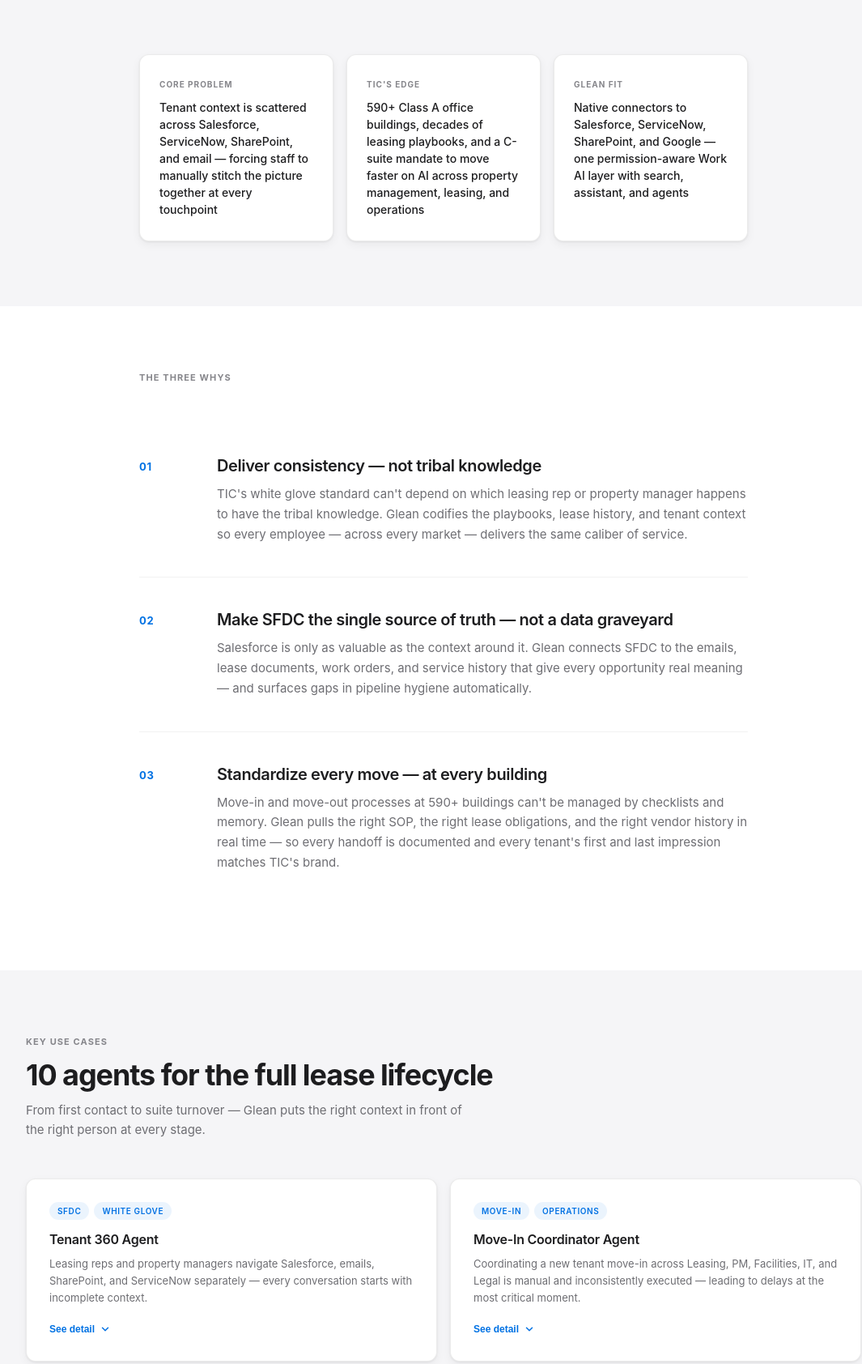
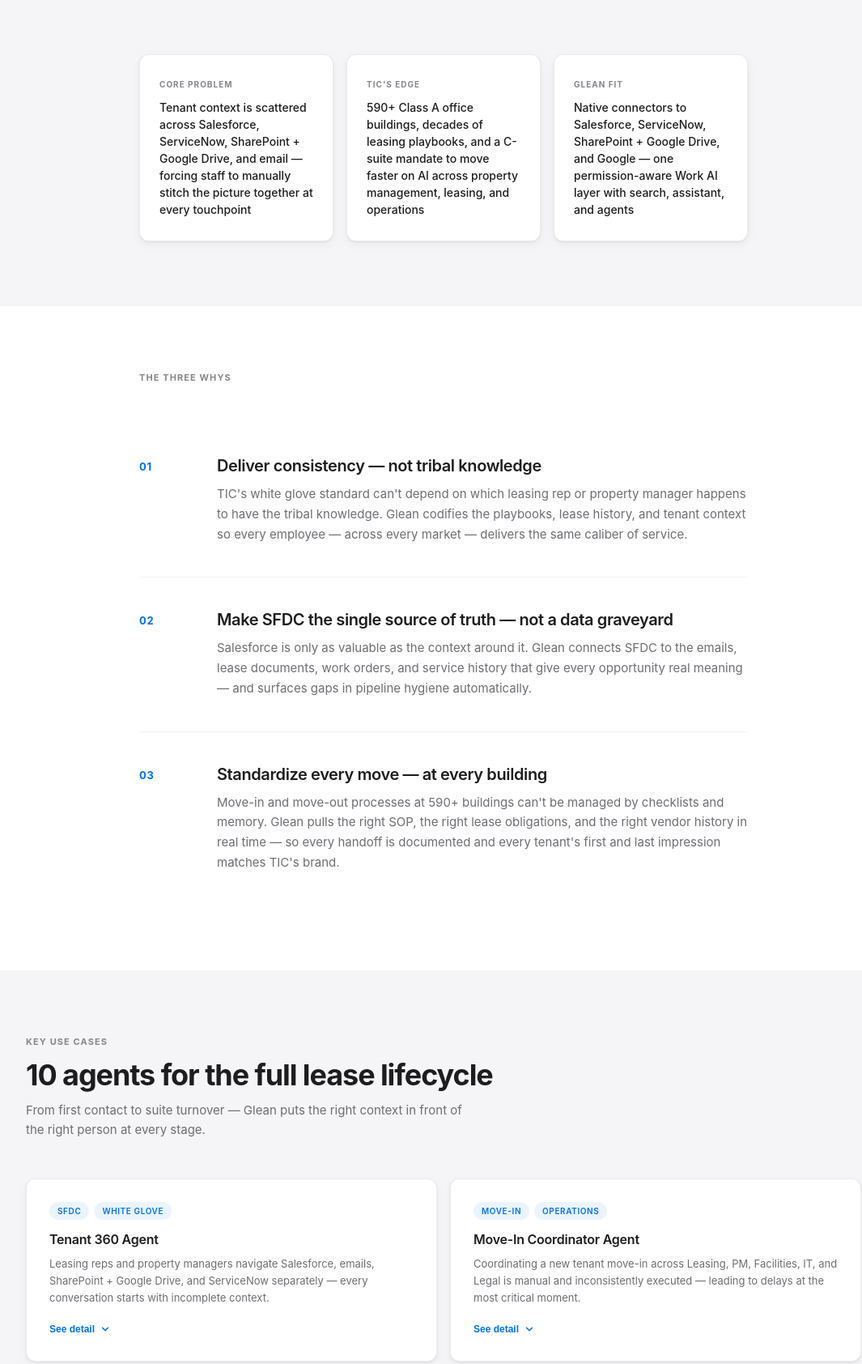
Before and after one commit to alexdorani-bit/irvine-company-glean-pov, a plain HTML site: page index.html in a window 1280 px wide. Shown: the part 480-2164 px from the top of the page at 81% size, without its empty margins (92-1157 px from the left). Drawn offline with Linux system fonts and the light colour scheme.

Commit message:
Update SharePoint references to include Google Drive

```diff
--- a/index.html
+++ b/index.html
@@ -127,9 +127,9 @@
     <p class="hero-sub">Turn fragmented tenant data, SOPs, and lease history into a unified, permission-aware layer — so every team delivers a white glove experience at every moment of the lease lifecycle.</p>
   </div>
   <div class="callouts">
-    <div class="callout"><div class="callout-label">Core Problem</div><div class="callout-text">Tenant context is scattered across Salesforce, ServiceNow, SharePoint, and email — forcing staff to manually stitch the picture together at every touchpoint</div></div>
+    <div class="callout"><div class="callout-label">Core Problem</div><div class="callout-text">Tenant context is scattered across Salesforce, ServiceNow, SharePoint + Google Drive, and email — forcing staff to manually stitch the picture together at every touchpoint</div></div>
     <div class="callout"><div class="callout-label">TIC's Edge</div><div class="callout-text">590+ Class A office buildings, decades of leasing playbooks, and a C-suite mandate to move faster on AI across property management, leasing, and operations</div></div>
-    <div class="callout"><div class="callout-label">Glean Fit</div><div class="callout-text">Native connectors to Salesforce, ServiceNow, SharePoint, and Google — one permission-aware Work AI layer with search, assistant, and agents</div></div>
+    <div class="callout"><div class="callout-label">Glean Fit</div><div class="callout-text">Native connectors to Salesforce, ServiceNow, SharePoint + Google Drive, and Google — one permission-aware Work AI layer with search, assistant, and agents</div></div>
   </div>
 </div>
 <div id="why" style="background:var(--bg-card)">
@@ -150,16 +150,16 @@
       <p>From first contact to suite turnover — Glean puts the right context in front of the right person at every stage.</p>
     </div>
     <div class="use-cases-grid">
-      <div class="uc-card"><div class="uc-tags"><span class="uc-tag">SFDC</span><span class="uc-tag">White Glove</span></div><h3>Tenant 360 Agent</h3><div class="uc-problem">Leasing reps and property managers navigate Salesforce, emails, SharePoint, and ServiceNow separately — every conversation starts with incomplete context.</div><button class="uc-expand-btn" onclick="toggleUC(this)">See detail <svg xmlns="http://www.w3.org/2000/svg" width="14" height="14" viewBox="0 0 24 24" fill="none" stroke="currentColor" stroke-width="2.5" stroke-linecap="round" stroke-linejoin="round"><polyline points="6 9 12 15 18 9"/></svg></button><div class="uc-detail"><div class="uc-detail-section"><div class="uc-detail-label">Glean's Solution</div><div class="uc-detail-text">Pulls a consolidated real-time tenant profile on demand. Ask "What's the status on XYZ Corp's renewal at Spectrum Terrace?" — surfaces SFDC opportunity stage, last email, open work orders, lease expiration, TI allowances, and SharePoint LOIs.</div></div><div class="uc-detail-section"><div class="uc-detail-label">Outcome</div><ul><li>Every call starts with full context</li><li>SFDC data gaps surfaced automatically</li><li>White glove experience delivered consistently</li></ul></div></div></div>
+      <div class="uc-card"><div class="uc-tags"><span class="uc-tag">SFDC</span><span class="uc-tag">White Glove</span></div><h3>Tenant 360 Agent</h3><div class="uc-problem">Leasing reps and property managers navigate Salesforce, emails, SharePoint + Google Drive, and ServiceNow separately — every conversation starts with incomplete context.</div><button class="uc-expand-btn" onclick="toggleUC(this)">See detail <svg xmlns="http://www.w3.org/2000/svg" width="14" height="14" viewBox="0 0 24 24" fill="none" stroke="currentColor" stroke-width="2.5" stroke-linecap="round" stroke-linejoin="round"><polyline points="6 9 12 15 18 9"/></svg></button><div class="uc-detail"><div class="uc-detail-section"><div class="uc-detail-label">Glean's Solution</div><div class="uc-detail-text">Pulls a consolidated real-time tenant profile on demand. Ask "What's the status on XYZ Corp's renewal at Spectrum Terrace?" — surfaces SFDC opportunity stage, last email, open work orders, lease expiration, TI allowances, and SharePoint + Google Drive LOIs.</div></div><div class="uc-detail-section"><div class="uc-detail-label">Outcome</div><ul><li>Every call starts with full context</li><li>SFDC data gaps surfaced automatically</li><li>White glove experience delivered consistently</li></ul></div></div></div>
       <div class="uc-card"><div class="uc-tags"><span class="uc-tag">Move-In</span><span class="uc-tag">Operations</span></div><h3>Move-In Coordinator Agent</h3><div class="uc-problem">Coordinating a new tenant move-in across Leasing, PM, Facilities, IT, and Legal is manual and inconsistently executed — leading to delays at the most critical moment.</div><button class="uc-expand-btn" onclick="toggleUC(this)">See detail <svg xmlns="http://www.w3.org/2000/svg" width="14" height="14" viewBox="0 0 24 24" fill="none" stroke="currentColor" stroke-width="2.5" stroke-linecap="round" stroke-linejoin="round"><polyline points="6 9 12 15 18 9"/></svg></button><div class="uc-detail"><div class="uc-detail-section"><div class="uc-detail-label">Glean's Solution</div><div class="uc-detail-text">Triggered on lease execution in SFDC — generates a property-specific move-in checklist, notifies the right teams, drafts the welcome communication in TIC brand voice, and answers staff questions like "What's the HVAC commissioning process for 19900 MacArthur?"</div></div><div class="uc-detail-section"><div class="uc-detail-label">Outcome</div><ul><li>Standardized white glove onboarding at every property</li><li>Fewer missed steps in the first 30 days</li><li>Coordinators manage more move-ins with less effort</li></ul></div></div></div>
       <div class="uc-card"><div class="uc-tags"><span class="uc-tag">Move-Out</span><span class="uc-tag">CapEx</span></div><h3>Move-Out &amp; Suite Turnover Agent</h3><div class="uc-problem">When a tenant vacates, TIC must manage lease-end obligations, deposit reconciliation, inspections, and vendor scheduling — all manually across disconnected systems.</div><button class="uc-expand-btn" onclick="toggleUC(this)">See detail <svg xmlns="http://www.w3.org/2000/svg" width="14" height="14" viewBox="0 0 24 24" fill="none" stroke="currentColor" stroke-width="2.5" stroke-linecap="round" stroke-linejoin="round"><polyline points="6 9 12 15 18 9"/></svg></button><div class="uc-detail"><div class="uc-detail-section"><div class="uc-detail-label">Glean's Solution</div><div class="uc-detail-text">Triggered by lease expiration in SFDC — pulls lease-end obligations, generates a turnover checklist with vendor RFQ templates, surfaces the full ServiceNow work order history, and auto-drafts the security deposit reconciliation for Legal.</div></div><div class="uc-detail-section"><div class="uc-detail-label">Outcome</div><ul><li>Faster suite-to-market time post-vacancy</li><li>Consistent documentation protects TIC in disputes</li><li>PMs manage the process — not the paperwork</li></ul></div></div></div>
       <div class="uc-card"><div class="uc-tags"><span class="uc-tag">Customer Journey</span><span class="uc-tag">SFDC</span></div><h3>Lease Lifecycle Interaction Agent</h3><div class="uc-problem">Over a multi-year lease, a tenant interacts with TIC across leasing, PM, billing, and facilities — but no single system holds the full picture when an escalation comes in.</div><button class="uc-expand-btn" onclick="toggleUC(this)">See detail <svg xmlns="http://www.w3.org/2000/svg" width="14" height="14" viewBox="0 0 24 24" fill="none" stroke="currentColor" stroke-width="2.5" stroke-linecap="round" stroke-linejoin="round"><polyline points="6 9 12 15 18 9"/></svg></button><div class="uc-detail"><div class="uc-detail-section"><div class="uc-detail-label">Glean's Solution</div><div class="uc-detail-text">Compiles SFDC activity log, emails, work order history, lease amendments, and open escalations into a single briefing. Flags milestone triggers: 18-month renewal window, SLA breach risk, overdue rent review.</div></div><div class="uc-detail-section"><div class="uc-detail-label">Outcome</div><ul><li>Every touchpoint informed by the full tenant history</li><li>Proactive outreach replaces reactive firefighting</li><li>SFDC quality improves as gaps are surfaced</li></ul></div></div></div>
       <div class="uc-card"><div class="uc-tags"><span class="uc-tag">Leasing</span><span class="uc-tag">SFDC</span></div><h3>Leasing Proposal &amp; Renewal Draft Agent</h3><div class="uc-problem">Building competitive proposals requires pulling comps, TI ranges, stack plans, and prior deal terms — hours or days of work with quality varying widely by rep tenure.</div><button class="uc-expand-btn" onclick="toggleUC(this)">See detail <svg xmlns="http://www.w3.org/2000/svg" width="14" height="14" viewBox="0 0 24 24" fill="none" stroke="currentColor" stroke-width="2.5" stroke-linecap="round" stroke-linejoin="round"><polyline points="6 9 12 15 18 9"/></svg></button><div class="uc-detail"><div class="uc-detail-section"><div class="uc-detail-label">Glean's Solution</div><div class="uc-detail-text">Given a suite, submarket, and tenant profile from SFDC — assembles comparable deal history, proposes indicative rent and TI allowances, drafts the proposal and cover email in TIC brand voice, and flags template deviations for Legal.</div></div><div class="uc-detail-section"><div class="uc-detail-label">Outcome</div><ul><li>Proposal turnaround cut from days to hours</li><li>Every rep has an analyst in the loop</li><li>Consistent, brand-compliant output across all markets</li></ul></div></div></div>
       <div class="uc-card"><div class="uc-tags"><span class="uc-tag">ServiceNow</span><span class="uc-tag">White Glove</span></div><h3>Tenant Service Request Intelligence</h3><div class="uc-problem">When tenants submit service requests, routing is manual, historical context is never surfaced, and tenants repeat themselves across multiple contacts.</div><button class="uc-expand-btn" onclick="toggleUC(this)">See detail <svg xmlns="http://www.w3.org/2000/svg" width="14" height="14" viewBox="0 0 24 24" fill="none" stroke="currentColor" stroke-width="2.5" stroke-linecap="round" stroke-linejoin="round"><polyline points="6 9 12 15 18 9"/></svg></button><div class="uc-detail"><div class="uc-detail-section"><div class="uc-detail-label">Glean's Solution</div><div class="uc-detail-text">Connected to ServiceNow and SFDC — auto-classifies and routes requests using building context; gives the responding engineer a first-response brief with prior incident history; surfaces recurring patterns by building or suite.</div></div><div class="uc-detail-section"><div class="uc-detail-label">Outcome</div><ul><li>20–30% reduction in time to route and resolve requests</li><li>Tenants feel heard — every time</li><li>Pattern intelligence reduces repeat incidents</li></ul></div></div></div>
       <div class="uc-card"><div class="uc-tags"><span class="uc-tag">Retention</span><span class="uc-tag">SFDC</span></div><h3>Renewal Risk &amp; Retention Alert Agent</h3><div class="uc-problem">Teams rely on manual SFDC reports and calendar reminders to identify renewal risk — often discovering exposure too late to change the outcome.</div><button class="uc-expand-btn" onclick="toggleUC(this)">See detail <svg xmlns="http://www.w3.org/2000/svg" width="14" height="14" viewBox="0 0 24 24" fill="none" stroke="currentColor" stroke-width="2.5" stroke-linecap="round" stroke-linejoin="round"><polyline points="6 9 12 15 18 9"/></svg></button><div class="uc-detail"><div class="uc-detail-section"><div class="uc-detail-label">Glean's Solution</div><div class="uc-detail-text">Continuously monitors SFDC engagement scores, open service complaints, SLA breaches, and lease expirations. Delivers a weekly retention briefing with risk-ranked tenants and a recommended outreach script — before the 18-month window closes.</div></div><div class="uc-detail-section"><div class="uc-detail-label">Outcome</div><ul><li>Proactive conversations replace reactive salvage calls</li><li>Reps prioritize the right accounts at the right time</li><li>SFDC hygiene improves as stale records are flagged</li></ul></div></div></div>
-      <div class="uc-card"><div class="uc-tags"><span class="uc-tag">Legal</span><span class="uc-tag">Compliance</span></div><h3>Lease Clause Finder &amp; Compliance Agent</h3><div class="uc-problem">Answering lease questions — signage rights, alteration permissions, sublet terms — means manually opening PDFs across thousands of active leases in SharePoint.</div><button class="uc-expand-btn" onclick="toggleUC(this)">See detail <svg xmlns="http://www.w3.org/2000/svg" width="14" height="14" viewBox="0 0 24 24" fill="none" stroke="currentColor" stroke-width="2.5" stroke-linecap="round" stroke-linejoin="round"><polyline points="6 9 12 15 18 9"/></svg></button><div class="uc-detail"><div class="uc-detail-section"><div class="uc-detail-label">Glean's Solution</div><div class="uc-detail-text">Ask "Which tenants at Spectrum Terrace have signage rights above the 5th floor?" — Glean searches the full DMS/SharePoint lease repository, surfaces the exact clause with a direct document link, and summarizes it in plain language.</div></div><div class="uc-detail-section"><div class="uc-detail-label">Outcome</div><ul><li>Tenant questions answered in minutes, not hours</li><li>Accurate responses reduce legal exposure</li><li>Supports TIC's AI-assisted contract review goals</li></ul></div></div></div>
+      <div class="uc-card"><div class="uc-tags"><span class="uc-tag">Legal</span><span class="uc-tag">Compliance</span></div><h3>Lease Clause Finder &amp; Compliance Agent</h3><div class="uc-problem">Answering lease questions — signage rights, alteration permissions, sublet terms — means manually opening PDFs across thousands of active leases in SharePoint + Google Drive.</div><button class="uc-expand-btn" onclick="toggleUC(this)">See detail <svg xmlns="http://www.w3.org/2000/svg" width="14" height="14" viewBox="0 0 24 24" fill="none" stroke="currentColor" stroke-width="2.5" stroke-linecap="round" stroke-linejoin="round"><polyline points="6 9 12 15 18 9"/></svg></button><div class="uc-detail"><div class="uc-detail-section"><div class="uc-detail-label">Glean's Solution</div><div class="uc-detail-text">Ask "Which tenants at Spectrum Terrace have signage rights above the 5th floor?" — Glean searches the full DMS/SharePoint + Google Drive lease repository, surfaces the exact clause with a direct document link, and summarizes it in plain language.</div></div><div class="uc-detail-section"><div class="uc-detail-label">Outcome</div><ul><li>Tenant questions answered in minutes, not hours</li><li>Accurate responses reduce legal exposure</li><li>Supports TIC's AI-assisted contract review goals</li></ul></div></div></div>
       <div class="uc-card"><div class="uc-tags"><span class="uc-tag">Onboarding</span><span class="uc-tag">White Glove</span></div><h3>New Tenant Onboarding Knowledge Hub</h3><div class="uc-problem">New tenants flood property management with questions in their first 90 days — parking, HVAC, amenities, access, emergency procedures — a reactive burden that doesn't scale.</div><button class="uc-expand-btn" onclick="toggleUC(this)">See detail <svg xmlns="http://www.w3.org/2000/svg" width="14" height="14" viewBox="0 0 24 24" fill="none" stroke="currentColor" stroke-width="2.5" stroke-linecap="round" stroke-linejoin="round"><polyline points="6 9 12 15 18 9"/></svg></button><div class="uc-detail"><div class="uc-detail-section"><div class="uc-detail-label">Glean's Solution</div><div class="uc-detail-text">A Tenant Onboarding Agent surfaced through TIC's tenant portal — answers questions instantly from building-specific SOPs and amenity guides. Internally, PMs ask "What's the standard onboarding packet for Spectrum Center?" and get an auto-assembled guide ready to send.</div></div><div class="uc-detail-section"><div class="uc-detail-label">Outcome</div><ul><li>Tenants self-serve during the highest-contact first 90 days</li><li>PMs redirect time to relationship management</li><li>Consistent experience across 590+ buildings — no headcount added</li></ul></div></div></div>
-      <div class="uc-card"><div class="uc-tags"><span class="uc-tag">Leadership</span><span class="uc-tag">Portfolio</span></div><h3>Executive Office Portfolio Briefing Agent</h3><div class="uc-problem">VP-level leaders manually assemble leasing pipeline updates, occupancy snapshots, service escalations, and CapEx reports before every leadership review.</div><button class="uc-expand-btn" onclick="toggleUC(this)">See detail <svg xmlns="http://www.w3.org/2000/svg" width="14" height="14" viewBox="0 0 24 24" fill="none" stroke="currentColor" stroke-width="2.5" stroke-linecap="round" stroke-linejoin="round"><polyline points="6 9 12 15 18 9"/></svg></button><div class="uc-detail"><div class="uc-detail-section"><div class="uc-detail-label">Glean's Solution</div><div class="uc-detail-text">On-demand or scheduled executive briefings covering: leasing pipeline by submarket with risk flags, occupancy and roll exposure, open service escalations by SLA status, CapEx budget vs. actuals, and renewal gaps — sourced from SFDC, ServiceNow, SharePoint, and financial systems.</div></div><div class="uc-detail-section"><div class="uc-detail-label">Outcome</div><ul><li>Leadership arrives at every review fully briefed</li><li>Faster decisions on leasing strategy and retention</li><li>Pipeline hygiene issues exposed before they become missed quarters</li></ul></div></div></div>
+      <div class="uc-card"><div class="uc-tags"><span class="uc-tag">Leadership</span><span class="uc-tag">Portfolio</span></div><h3>Executive Office Portfolio Briefing Agent</h3><div class="uc-problem">VP-level leaders manually assemble leasing pipeline updates, occupancy snapshots, service escalations, and CapEx reports before every leadership review.</div><button class="uc-expand-btn" onclick="toggleUC(this)">See detail <svg xmlns="http://www.w3.org/2000/svg" width="14" height="14" viewBox="0 0 24 24" fill="none" stroke="currentColor" stroke-width="2.5" stroke-linecap="round" stroke-linejoin="round"><polyline points="6 9 12 15 18 9"/></svg></button><div class="uc-detail"><div class="uc-detail-section"><div class="uc-detail-label">Glean's Solution</div><div class="uc-detail-text">On-demand or scheduled executive briefings covering: leasing pipeline by submarket with risk flags, occupancy and roll exposure, open service escalations by SLA status, CapEx budget vs. actuals, and renewal gaps — sourced from SFDC, ServiceNow, SharePoint + Google Drive, and financial systems.</div></div><div class="uc-detail-section"><div class="uc-detail-label">Outcome</div><ul><li>Leadership arrives at every review fully briefed</li><li>Faster decisions on leasing strategy and retention</li><li>Pipeline hygiene issues exposed before they become missed quarters</li></ul></div></div></div>
     </div>
   </div>
 </div>
@@ -171,7 +171,7 @@
       <p>Glean is a horizontal Work AI layer — not a point solution. TIC gets a single platform across every use case, every team, and every building.</p>
     </div>
     <div class="platform-grid">
-      <div class="platform-card"><div class="platform-icon"><svg xmlns="http://www.w3.org/2000/svg" fill="none" viewBox="0 0 24 24" stroke-width="1.8" stroke="currentColor"><path stroke-linecap="round" stroke-linejoin="round" d="M13.19 8.688a4.5 4.5 0 011.242 7.244l-4.5 4.5a4.5 4.5 0 01-6.364-6.364l1.757-1.757m13.35-.622l1.757-1.757a4.5 4.5 0 00-6.364-6.364l-4.5 4.5a4.5 4.5 0 001.242 7.244"/></svg></div><div class="platform-sub">Connected Context</div><h3>One layer across every system</h3><p>Native connectors to Salesforce, ServiceNow, SharePoint, Google Workspace, and 120+ more. Glean builds an enterprise knowledge graph across people, projects, and systems — pulling full context instead of forcing app-by-app searches.</p></div>
+      <div class="platform-card"><div class="platform-icon"><svg xmlns="http://www.w3.org/2000/svg" fill="none" viewBox="0 0 24 24" stroke-width="1.8" stroke="currentColor"><path stroke-linecap="round" stroke-linejoin="round" d="M13.19 8.688a4.5 4.5 0 011.242 7.244l-4.5 4.5a4.5 4.5 0 01-6.364-6.364l1.757-1.757m13.35-.622l1.757-1.757a4.5 4.5 0 00-6.364-6.364l-4.5 4.5a4.5 4.5 0 001.242 7.244"/></svg></div><div class="platform-sub">Connected Context</div><h3>One layer across every system</h3><p>Native connectors to Salesforce, ServiceNow, SharePoint + Google Drive, Google Workspace, and 120+ more. Glean builds an enterprise knowledge graph across people, projects, and systems — pulling full context instead of forcing app-by-app searches.</p></div>
       <div class="platform-card"><div class="platform-icon"><svg xmlns="http://www.w3.org/2000/svg" fill="none" viewBox="0 0 24 24" stroke-width="1.8" stroke="currentColor"><path stroke-linecap="round" stroke-linejoin="round" d="M9 12.75L11.25 15 15 9.75m-3-7.036A11.959 11.959 0 013.598 6 11.99 11.99 0 003 9.749c0 5.592 3.824 10.29 9 11.623 5.176-1.332 9-6.03 9-11.622 0-1.31-.21-2.571-.598-3.751h-.152c-3.196 0-6.1-1.248-8.25-3.285z"/></svg></div><div class="platform-sub">Governed by Default</div><h3>Permission-aware — always</h3><p>Glean inherits source app permissions and never broadens access. Sensitive lease data, legal documents, and financial records stay governed. Critical for a company managing billions in long-term real estate assets.</p></div>
       <div class="platform-card"><div class="platform-icon"><svg xmlns="http://www.w3.org/2000/svg" fill="none" viewBox="0 0 24 24" stroke-width="1.8" stroke="currentColor"><path stroke-linecap="round" stroke-linejoin="round" d="M9.813 15.904L9 18.75l-.813-2.846a4.5 4.5 0 00-3.09-3.09L2.25 12l2.846-.813a4.5 4.5 0 003.09-3.09L9 5.25l.813 2.846a4.5 4.5 0 003.09 3.09L15.75 12l-2.846.813a4.5 4.5 0 00-3.09 3.09z"/></svg></div><div class="platform-sub">Flexible AI</div><h3>LLM-agnostic — including Gemini</h3><p>TIC's GCP and Gemini strategy is preserved. Glean is model-agnostic — departments can select OpenAI, Claude, or Gemini for any query or agent task. No vendor lock-in at the AI layer.</p></div>
       <div class="platform-card"><div class="platform-icon"><svg xmlns="http://www.w3.org/2000/svg" fill="none" viewBox="0 0 24 24" stroke-width="1.8" stroke="currentColor"><path stroke-linecap="round" stroke-linejoin="round" d="M3.75 13.5l10.5-11.25L12 10.5h8.25L9.75 21.75 12 13.5H3.75z"/></svg></div><div class="platform-sub">Agents at Scale</div><h3>No-code agents — built by the business</h3><p>Glean's agent platform lets property managers, leasing reps, and ops leads build and deploy agents — no engineering required. Codify the highest-value workflows and make them reusable across the portfolio.</p></div>
```
